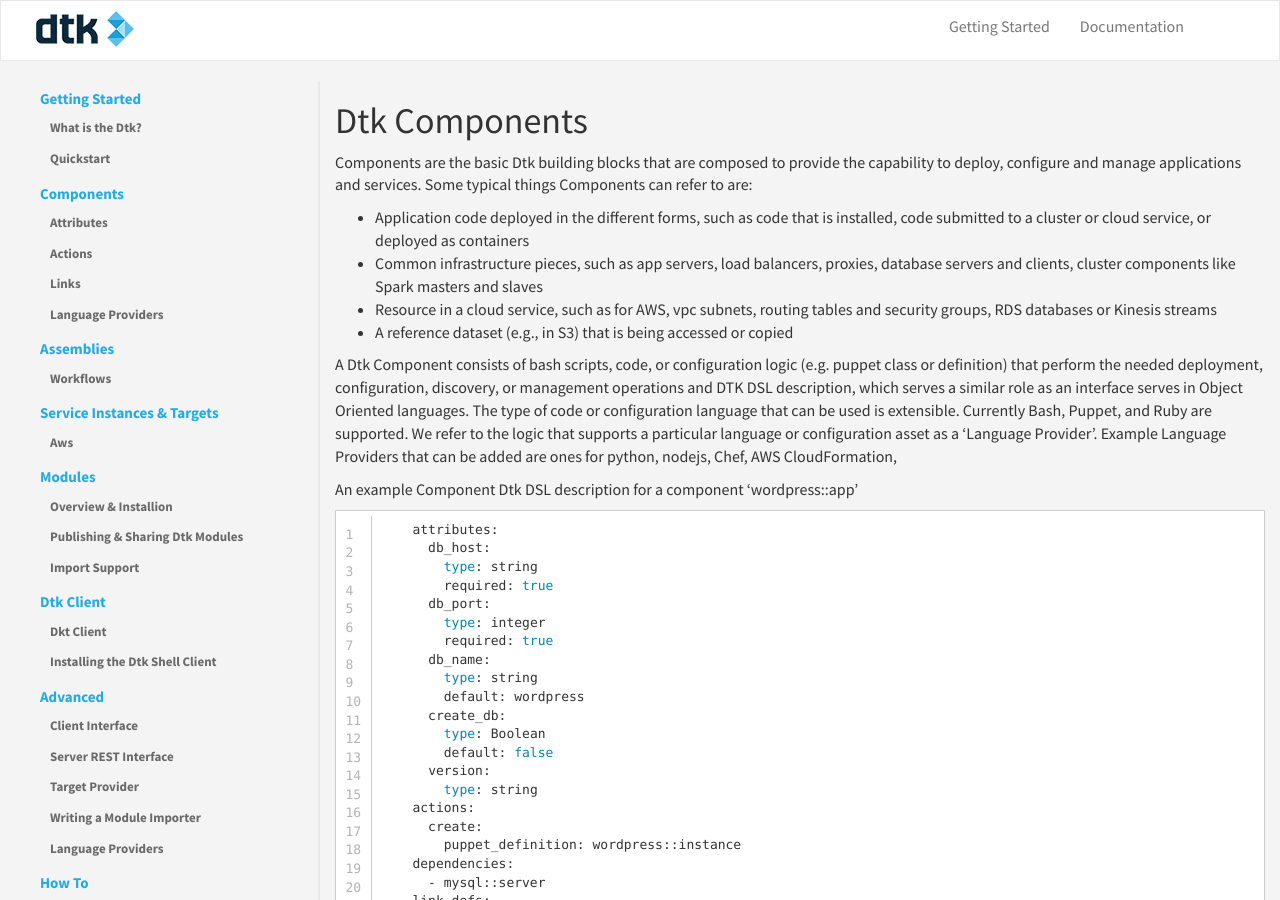
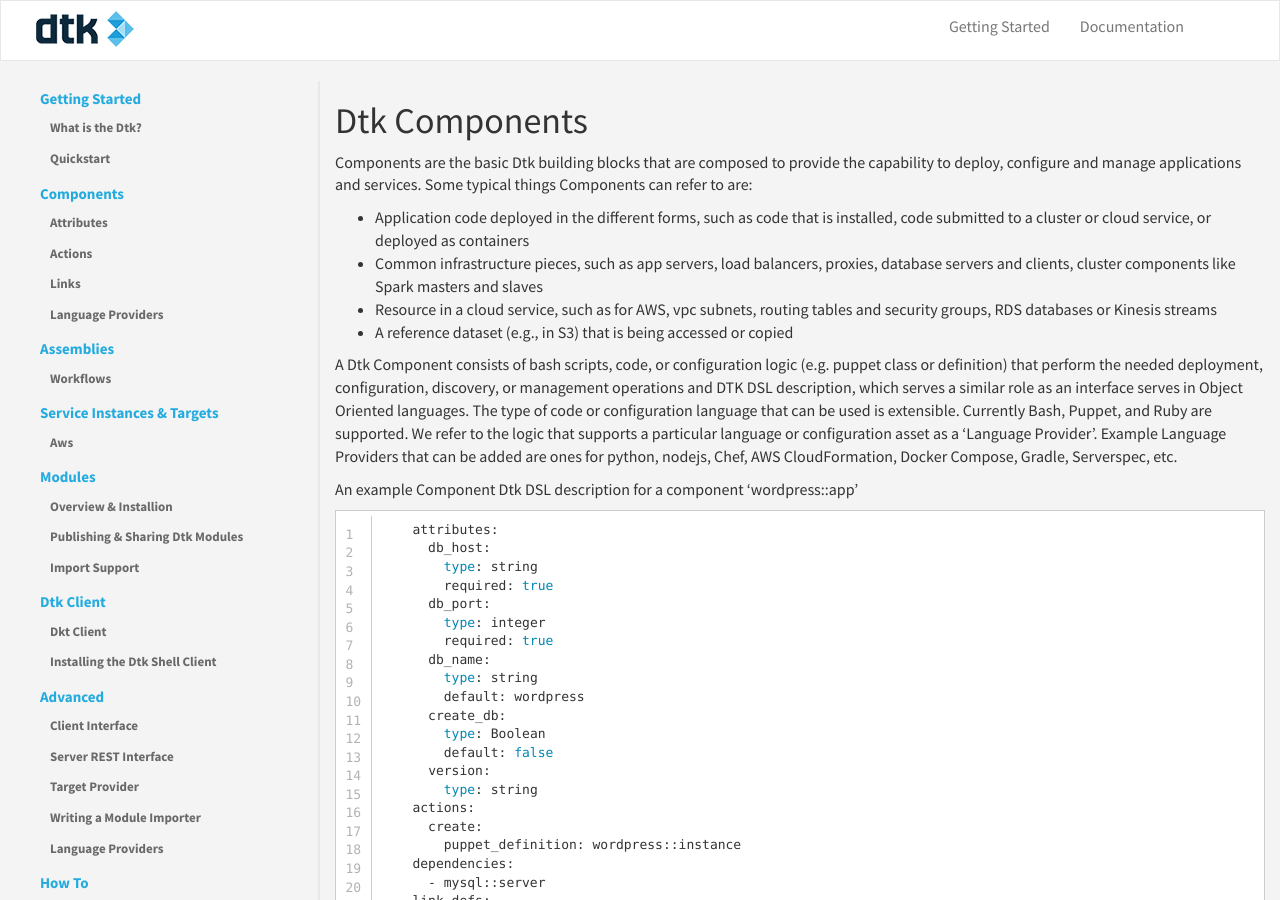
Before and after one commit to dtk/dtk-docs-v1, a Jekyll site: the page built from components.md, in a window 1280 px wide and 900 px high. Built offline with Jekyll 4.4.1, drawn with Linux system fonts in a browser that asks for light colours.

Commit message:
added Docker Compose, Gradle, Serverspec as possible Language providers

```diff
--- a/components.md
+++ b/components.md
@@ -12,7 +12,7 @@ Components are the basic Dtk building blocks that are composed to provide the ca
 * A reference dataset (e.g., in S3) that is being accessed or copied
 
 A Dtk Component consists of bash scripts, code, or configuration logic (e.g. puppet class or definition) that perform the needed deployment, configuration, discovery, or management operations and DTK DSL description, which serves a similar role as an interface serves in Object Oriented languages.
-The type of code or configuration language that can be used is extensible. Currently Bash, Puppet, and Ruby are supported. We refer to the logic that supports a particular language or configuration asset as a 'Language Provider'. Example Language Providers that can be added are ones for python, nodejs, Chef, AWS CloudFormation,
+The type of code or configuration language that can be used is extensible. Currently Bash, Puppet, and Ruby are supported. We refer to the logic that supports a particular language or configuration asset as a 'Language Provider'. Example Language Providers that can be added are ones for python, nodejs, Chef, AWS CloudFormation, Docker Compose, Gradle, Serverspec, etc.
 
 An example Component Dtk DSL description for a component ‘wordpress::app’
 {% highlight bash linenos %}
```
